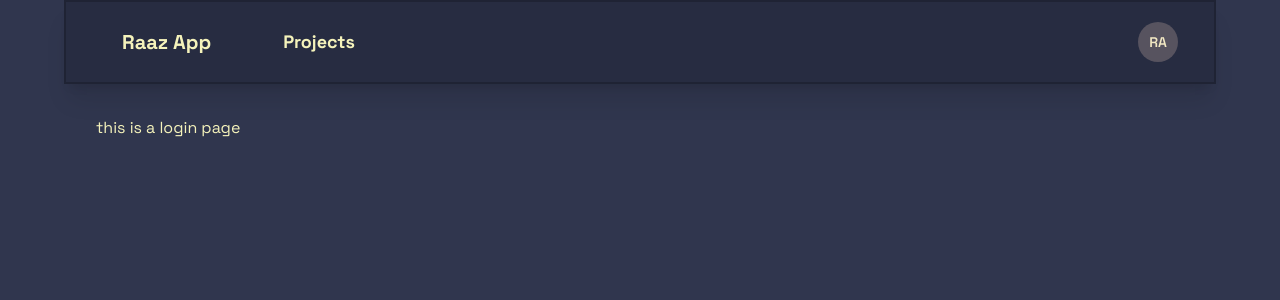
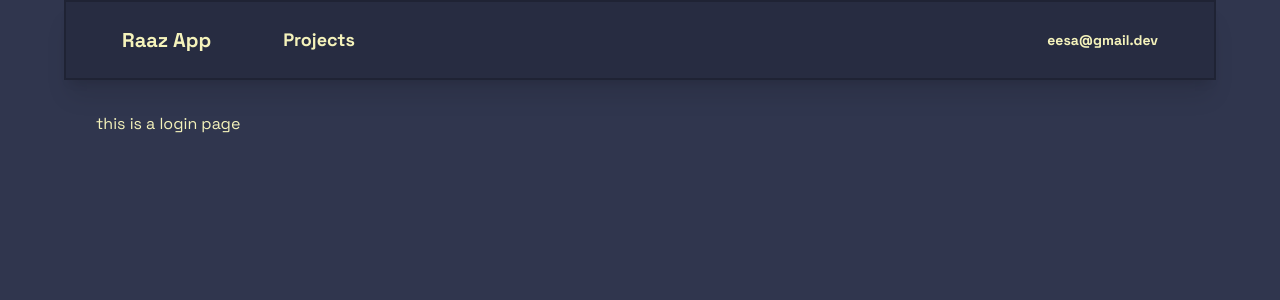
Before and after one commit to eesa-shoaib/raaz-secrets-manager, a React (Vite) app in the folder client/: page / in a window 1280 px wide. Shown: the top 300 px of the page. Built offline with nearby package versions, Linux system fonts and the light colour scheme; a web font is replaced by a local one.

Commit message:
refactor(client): make Navbar UserMenu email-driven with real routes
- Replaces the hardcoded avatar trigger with the signed-in user's email
- Drops the inline "you@example.com" placeholder from the markup
- Links Profile/Settings to /profile and /settings instead of href="/" and "#"

```diff
--- a/client/src/components/Navbar.tsx
+++ b/client/src/components/Navbar.tsx
@@ -1,5 +1,9 @@
 import React from 'react';
 import { Link } from 'react-router-dom';
+
+interface UserMenuProps {
+  email: string
+}
 
 function NavbarStyle({
   children,
@@ -20,27 +24,22 @@ function NavbarStyle({
   );
 }
 
-function UserMenu() {
+function UserMenu({ email }: UserMenuProps) {
   return (
     <div className="dropdown dropdown-end">
-      <div tabIndex={0} role="button" className="btn btn-ghost btn-circle avatar placeholder">
-        <div className="bg-neutral text-neutral-content w-10 rounded-full">
-          <span className="text-sm font-heading font-semibold">RA</span>
-        </div>
+      <div
+        tabIndex={0}
+        role="button"
+        className="link link-hover font-heading font-bold px-6 py-2 rounded-2xl transition-colors duration-300 hover:bg-base-300 no-underline text-sm"
+      >
+        {email}
       </div>
       <ul
         tabIndex={0}
-        className="menu menu-sm dropdown-content font-heading bg-base-100 rounded-box z-10 mt-3 w-52 p-2 shadow"
+        className="menu menu-md dropdown-content font-ui bg-base-200 rounded-2xl z-10 mt-3 w-56 px-2 py-4 shadow-lg border-base-300 border-2 border-solid "
       >
-        <div className="font-ui px-2 text-center">
-          <span className="text-base-content font-medium normal-case">you@example.com</span>
-          <li>
-            <a href="/">Profile</a>
-          </li>
-          <li>
-            <a href="#">Settings</a>
-          </li>
-        </div>
+        <li><a className="hover:bg-base-300" href="/profile">Profile</a></li>
+        <li><a className="hover:bg-base-300" href="/settings">Settings</a></li>
       </ul>
     </div>
   );
@@ -58,7 +57,7 @@ export default function NavBar() {
         </NavbarStyle>
       </div>
       <div className="navbar-end flex items-center gap-6">
-        <UserMenu />
+        <UserMenu email="eesa@gmail.dev" />
       </div>
     </div>
   );
```
